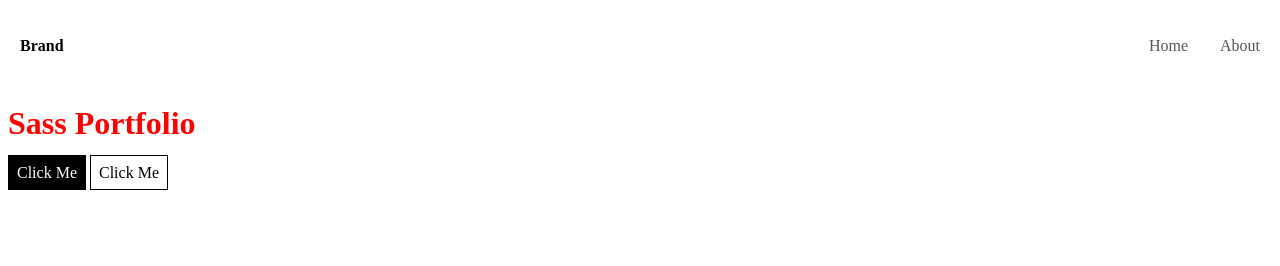
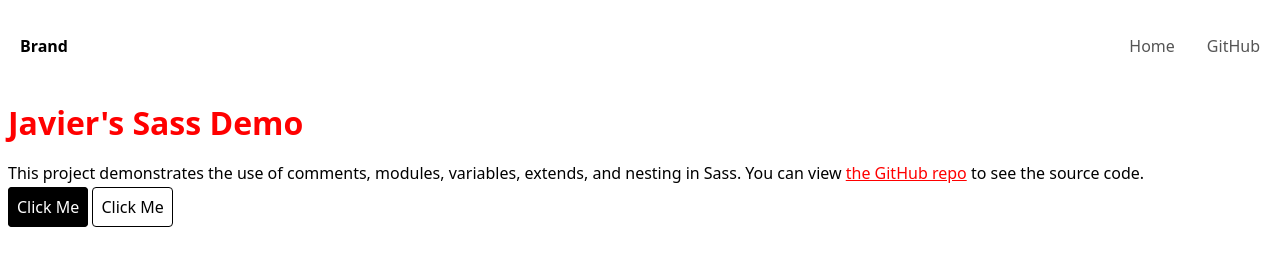
Before and after one commit to jhonkaman/sass-portfolio, a website: page index.html in a window 1280 px wide. Drawn offline with Linux system fonts and the light colour scheme.

Commit message:
Change default font

```diff
--- a/index.html
+++ b/index.html
@@ -4,7 +4,7 @@
   <meta charset="UTF-8">
   <meta name="viewport" content="width=device-width, initial-scale=1.0">
 
-  <title>Sass Portfolio</title>
+  <title>Javier's Sass Demo</title>
 
   <link rel="stylesheet" href="css/output.css">
 </head>
@@ -13,10 +13,11 @@
   <nav class="navbar">
     <a href="">Brand</a>
     <a href="" class="active">Home</a>
-    <a href="" class="">About</a>
+    <a href="https://github.com/jhonkaman/sass-portfolio" class="">GitHub</a>
   </nav>
 
-  <h1>Sass Portfolio</h1>
+  <h1>Javier's Sass Demo</h1>
+    <p>This project demonstrates the use of comments, modules, variables, extends, and nesting in Sass. You can view <a href="https://github.com/jhonkaman/sass-portfolio">the GitHub repo</a> to see the source code.</p>
   <a href="" class="button">Click Me</a>
   <a href="" class="button-outline">Click Me</a>
 </body>
--- a/scss/input.scss
+++ b/scss/input.scss
@@ -9,9 +9,14 @@ h1 {
   color: $main-color;
 }
 
+a {
+  color: $main-color;
+}
+
 // EXTENDS
 %button {
   border: solid 1px black;
+  border-radius: 4px;
   padding: 8px;
   text-decoration: none;
 }
--- a/scss/reset.scss
+++ b/scss/reset.scss
@@ -5,3 +5,18 @@
 ::after {
 	box-sizing: border-box;
 }
+
+html {
+	font-family:
+		system-ui,
+		'Segoe UI',
+		Roboto,
+		Helvetica,
+		Arial,
+		sans-serif,
+		'Apple Color Emoji',
+		'Segoe UI Emoji'; /* 1 */
+	line-height: 1.15; /* 2 */
+	-webkit-text-size-adjust: 100%; /* 3 */
+	tab-size: 4; /* 4 */
+}
```
Also changed, not shown: README.md, css/output.css, 1 other file.
